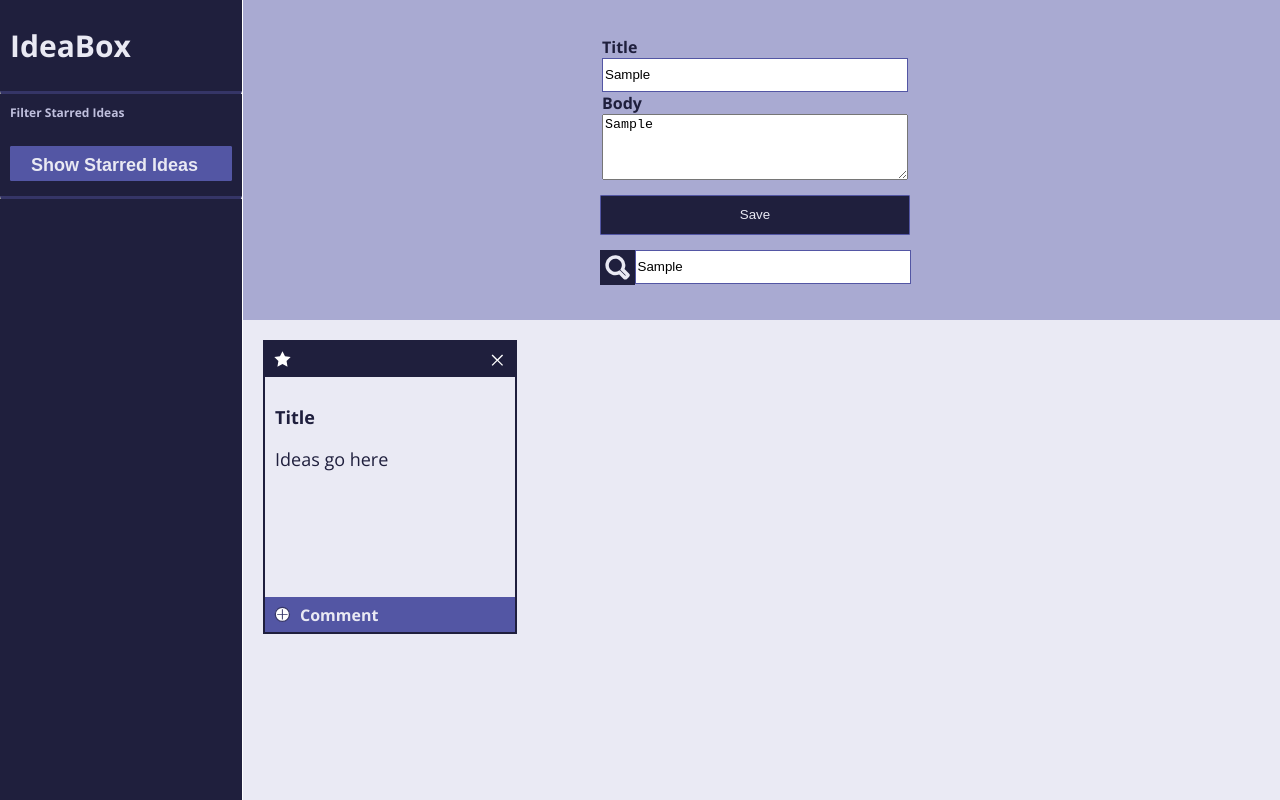
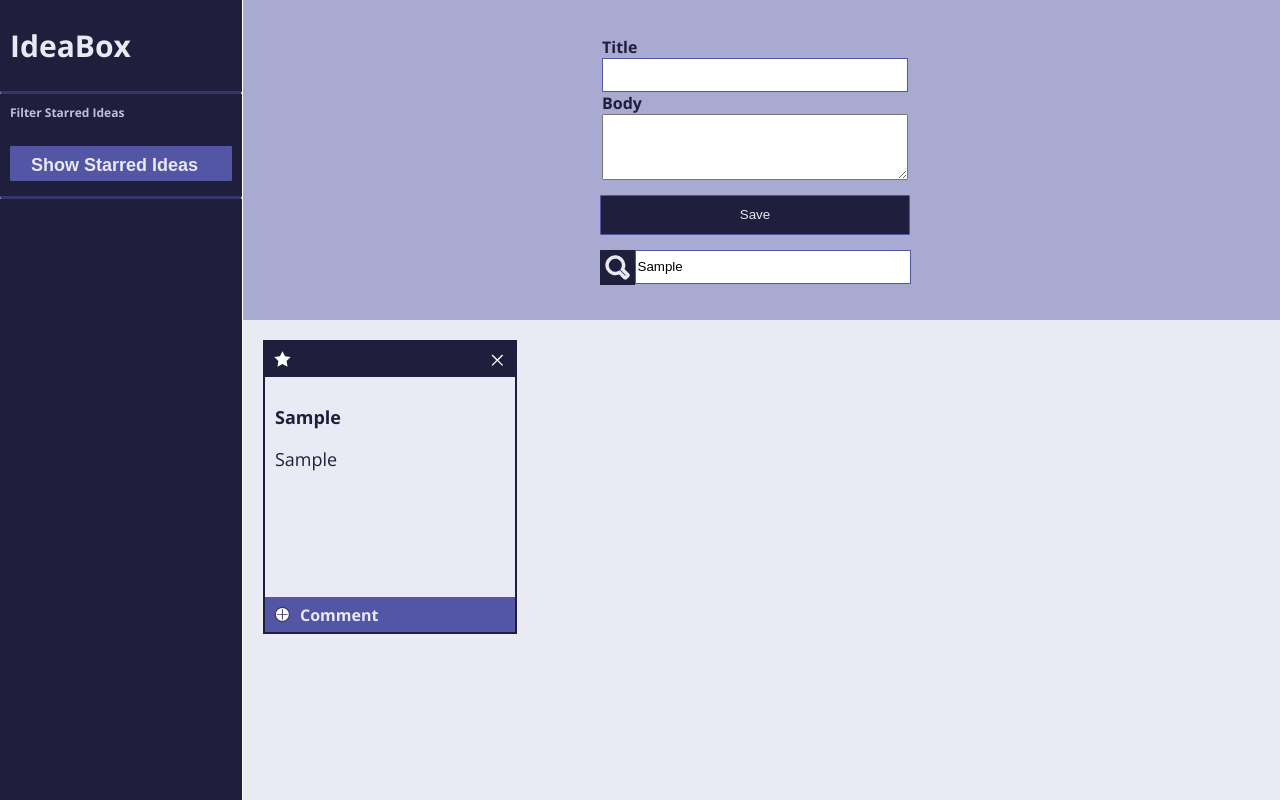
Before and after one commit to lkarpins/ideabox, a plain HTML site: page index.html in a window 1280 px wide. Both pictures are taken after typing "Sample", "Sample", "Sample" into the empty fields and a click on the button "Save". Shown: the top 800 px of the page. Drawn offline with nearby package versions, Linux system fonts and the light colour scheme.

Commit message:
Add display card functionality

```diff
--- a/index.html
+++ b/index.html
@@ -34,8 +34,8 @@
         </div>
       </div>
     </form>
-    <section class="starred-idea-cards">
-        <div class="card-wrap">
+    <section class="displayed-idea-cards">
+        <!-- <div class="card-wrap">
           <div class="card-header">
             <img src= "assets/star.svg" class="star-image" alt="star icon"></img>
             <img src= "assets/star-active.svg" class="star-active-image hidden" alt="favorited star icon"></img>
@@ -52,7 +52,7 @@
         </div>
       </div>
     </div>
-    </div>
+    </div> -->
     </section>
   </main>
   <script src="./Idea.js"></script>
--- a/main.js
+++ b/main.js
@@ -2,9 +2,10 @@
 var saveButton = document.querySelector(".save-button");
 var inputUserTitle = document.querySelector("#form-title");
 var inputUserBody = document.querySelector("#form-body");
-
+var displayedIdeaCards = document.querySelector(".displayed-idea-cards");
 // Global Variables Go here 👇
 var allIdeas = [];
+var currentIdea;
 
 // event listeners go here 👇
 saveButton.addEventListener ("click", displayCard)
@@ -13,22 +14,39 @@ saveButton.addEventListener ("click", displayCard)
 
 function displayCard(){
   event.preventDefault();
-  createIdeaCard()
-  console.log(allIdeas)
+  getInputValue()
+  createIdeaCard();
+  resetForm();
 }
-console.log(allIdeas)
-function createIdeaCard(){
-var userIdeaCard = new Idea(inputUserTitle.innerText.value, inputUserBody.innerText.value);
+
+function getInputValue(){
+var userIdeaCard = new Idea(inputUserTitle.value, inputUserBody.value);
 allIdeas.push(userIdeaCard);
-console.log(allIdeas)
 
 }
-//
-// function resetForm() {
-//   createOwnTitle.value = "";
-//   createOwnQuote.value = "";
-//   createOwnUrl.value = "";
-// };
+
+function resetForm() {
+  inputUserTitle.value = "";
+  inputUserBody.value = "";
+};
+
+
+function createIdeaCard () {
+  displayedIdeaCards.innerHTML = '';
+console.log(allIdeas);
+  for (var i = 0; i < allIdeas.length; i++) {
+    displayedIdeaCards.innerHTML += (
+      '<div class="card-wrap"><div class="card-header"><img src= "assets/star.svg" class="star-image" alt="star icon"></img><img src= "assets/star-active.svg" class="star-active-image hidden" alt="favorited star icon"></img><img src= "assets/delete.svg" class="delete" alt="delete icon"></img><img src= "assets/delete-active.svg" class="delete-active hidden" alt="deleted red icon"></img></div><div class="card-body"><p class="title">'+ allIdeas[i].title +'</p><p class="idea-body">'+ allIdeas[i].body +'</p></div><div class="card-footer"><img src= "assets/comment.svg" class="comment" alt="add comment icon"></img><p>Comment</p></div></div></div></div>');
+  }
+}
+
+
+
+
+
+
+
+
 
 
 // function createPoster() {
--- a/styles.css
+++ b/styles.css
@@ -99,6 +99,10 @@ section{
   height: 60vh;
   width: 100vw;
   margin-left: 1px;
+  display: flex;
+  align-items: flex-start;
+  flex-wrap: wrap;
+
 }
 
 .save-button {
@@ -151,7 +155,6 @@ img {
   font-weight: bold;
   margin: 20px;
   width: 250px;
-  flex-wrap: wrap;
   border: 2px solid #1F1F3D;
 }
 
```
